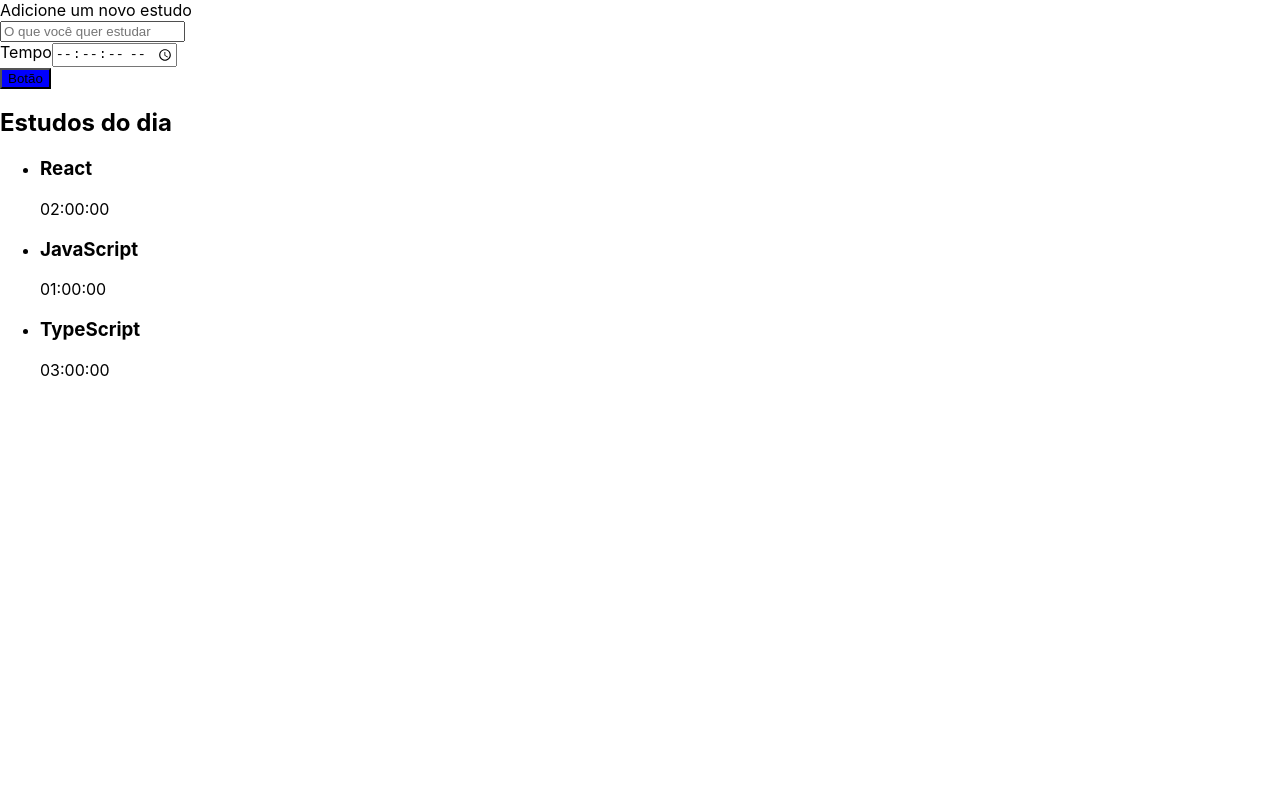
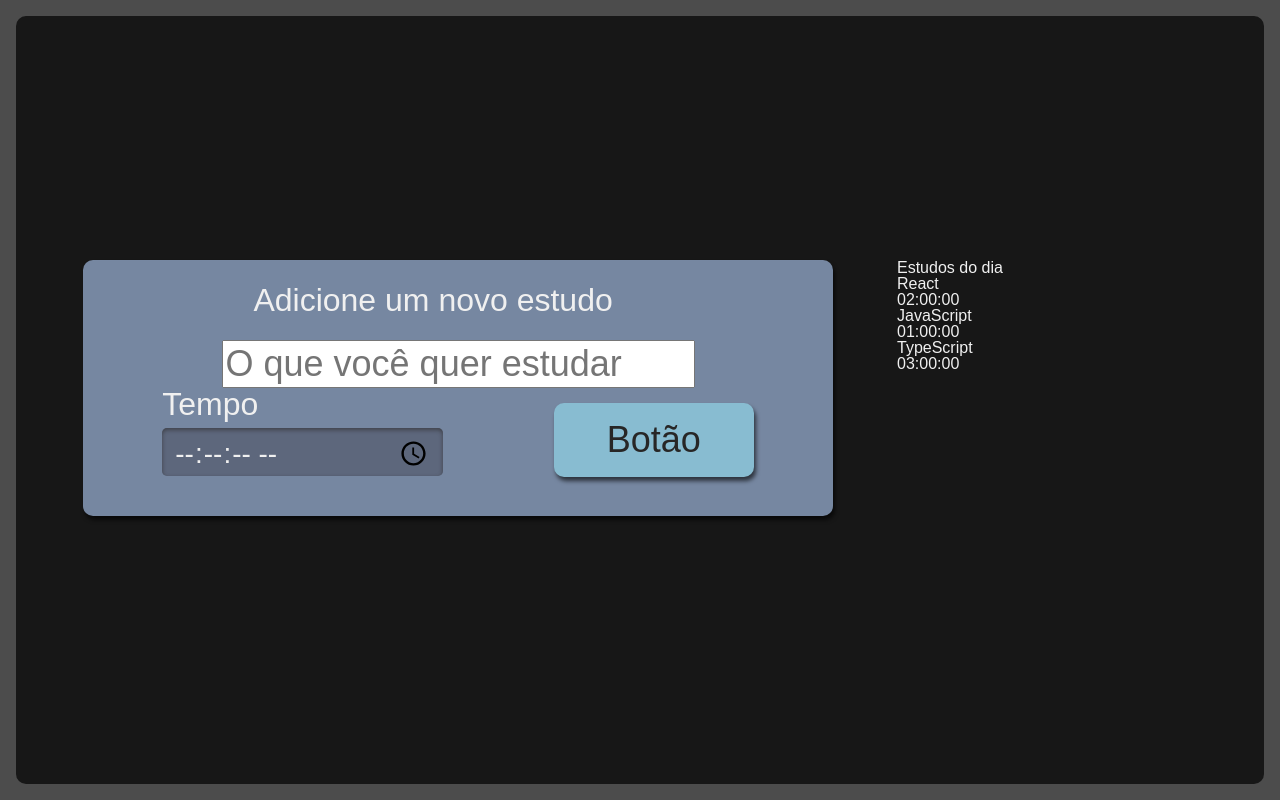
Before and after one commit to Vinicius8706/React-Alura, a React (Create React App) app: page / in a window 1280 px wide. Built offline with nearby package versions, Linux system fonts and the light colour scheme.

Commit message:
colocando o scss no index

```diff
--- a/package.json
+++ b/package.json
@@ -39,5 +39,8 @@
       "last 1 firefox version",
       "last 1 safari version"
     ]
+  },
+  "devDependencies": {
+    "sass": "^1.49.9"
   }
 }
--- a/src/App.tsx
+++ /dev/null
@@ -1,14 +0,0 @@
-import React from 'react';
-import Formulario from './components/formulario'
-import Lista from './components/lista';
-
-function App() {
-  return (
-    <div className="App">
-      <Formulario />
-      <Lista />
-    </div>
-  );
-}
-
-export default App;
--- a/src/components/botao/index.tsx
+++ b/src/components/botao/index.tsx
@@ -1,8 +1,10 @@
 import React from 'react';
+import './style.scss';
+
 
 class Botao extends React.Component { // botao extendido do componente react
   render() {
-    return (<button style={{backgroundColor: 'blue'}}>
+    return (<button className="botao">
       Botão
     </button>)
   }
--- /dev/null
+++ b/src/components/botao/style.scss
@@ -0,0 +1,25 @@
+.botao {
+  align-self: center;
+  background-color: #88bcd1;
+  border-radius: 10px;
+  box-shadow: 2px 4px 4px #0000009F;
+  color: #272626;
+  cursor: pointer;
+  font-size: 1.25rem;
+  padding: 16px;
+  width: 150px;
+
+  &:active {
+    background-color: #7CA6B7;
+    box-shadow: 2px 2px 4px #0000009F inset;
+  }
+}
+
+@media screen and (min-width: 1280px) {
+  .botao {
+    grid-column-start: span 2;
+    justify-self: center;
+    width: 200px;
+    font-size: 2.25rem;
+  }
+}
--- a/src/components/formulario/index.tsx
+++ b/src/components/formulario/index.tsx
@@ -1,15 +1,15 @@
 import React from 'react';
-import Botao from '../Botao'
-
+import Botao from '../botao'
+import './style.scss'
 class Formulario extends React.Component {
   render() {
     return (
-      <form>
-        <div>
+      <form className="novaTarefa">
+        <div className="inputContainer">
           <label htmlFor="tarefa">Adicione um novo estudo</label>
         </div>
         <input type="text" name="tarefa" id="tarefa" placeholder="O que você quer estudar" required />
-        <div>
+        <div className="inputContainer">
           <label htmlFor="tempoF">Tempo</label>
           <input type="time" step="1" name="tempo" id="tempo" min="00:00:00" max="1:30:00" required/>
         </div>
--- /dev/null
+++ b/src/components/formulario/style.scss
@@ -0,0 +1,61 @@
+.novaTarefa {
+  display:flex;
+  flex-direction: column;
+  grid-area: nova-tarefa;
+  background-color: #7687A1;
+  border-radius: 10px;
+  box-shadow: 2px 4px 4px #0000009F;
+  padding: 12px;
+
+  .inputContainer {
+    display: flex;
+    flex-direction: column;
+    width: 100%;
+    margin-bottom: 16px;
+
+    label {
+      margin-bottom: 8px;
+      font-size: 1.25rem;
+    }
+
+    input {
+      width: 100%;
+      padding: 8px 12px 4px;
+      box-sizing: border-box;
+      border: unset;
+      border-radius: 5px;
+      background-color: #5D677C;
+      box-shadow: 0px 2px 4px #2D2B2B9F inset;
+
+      &::placeholder {
+        color: #BFBFBF;
+      }
+    }
+  }
+
+  @media screen and (min-width: 1280px) {
+    flex-direction: row;
+    flex-wrap: wrap;
+    justify-content: space-around;
+    font-size: 2.25rem;
+    padding: 24px;
+    box-sizing: border-box;
+
+    .inputContainer {
+      width: calc(60% - 12px);
+
+      &:last-of-type {
+        width: 40%;
+      }
+
+      label {
+        font-size: 2rem;
+      }
+
+      input {
+        height: 100%;
+        font-size: 1.75rem;
+      }
+    }
+  }
+}
--- a/src/components/lista/index.tsx
+++ b/src/components/lista/index.tsx
@@ -1,4 +1,5 @@
 import React from 'react';
+import './style.scss';
 
 function Lista() {
   const tarefas = [{
@@ -14,9 +15,9 @@
   return (
     <aside>
       <h2>Estudos do dia</h2>
-      <ul>
+      <ul className="listaTarefas">
         {tarefas.map((item, index) => (
-          <li key={index}>
+          <li key={index} className="index">
             <h3>{item.tarefa}</h3>
             <span>{item.tempo}</span>
           </li>
--- /dev/null
+++ b/src/components/lista/style.scss
@@ -0,0 +1,75 @@
+.listaTarefas {
+  grid-area: tarefas;
+  height: 100%;
+
+  h2 {
+    font-size: 1.25rem;
+    margin-bottom: 12px;
+  }
+
+  ul {
+    max-height: 350px;
+    overflow-y: scroll;
+  	scrollbar-width: thin;
+  }
+
+  @media screen and (min-width:1280px) {
+
+    h2{
+      text-align: center;
+      font-size: 2.25rem;
+      margin-bottom: 24px;
+    }
+
+    ul {
+      overflow: auto;
+      max-height: 500px;
+    }
+  }
+}
+
+.item {
+  background-color: #4D4D4D;
+  border-radius: 8px;
+  box-shadow: 2px 4px 4px #0000009F;
+  padding: 12px;
+  margin-bottom: 8px;
+  position: relative;
+  cursor: pointer;
+
+  h3 {
+    margin-bottom: 8px;
+    word-break: break-all;
+  }
+
+  span {
+    color: #D0D0D0;
+  }
+
+  @media screen and (min-width:1280px) {
+    font-size: 1.8rem;
+  }
+}
+
+.itemSelecionado {
+  background-color: #292929;
+  box-shadow: 2px 4px 4px #0000009F inset;
+}
+
+.itemCompletado {
+  background-color: #566F42;
+  cursor: auto;
+
+  .concluido {
+    display: block;
+    background-image: url('../../assets/img/check-mark.svg');
+    background-repeat: no-repeat;
+    background-size: 38px 38px;
+    position: absolute;
+    top: 50%;
+    right: 12px;
+    transform: translateY(-50%);
+    width: 42px;
+    height: 43px;
+  }
+}
--- a/src/index.css
+++ b/src/index.css
@@ -11,3 +11,98 @@
   font-family: source-code-pro, Menlo, Monaco, Consolas, 'Courier New',
     monospace;
 }
+html, body, div, span, applet, object, iframe,
+h1, h2, h3, h4, h5, h6, p, blockquote, pre,
+a, abbr, acronym, address, big, cite, code,
+del, dfn, em, img, ins, kbd, q, s, samp,
+small, strike, strong, sub, sup, tt, var,
+b, u, i, center,
+dl, dt, dd, ol, ul, li,
+fieldset, form, label, legend,
+table, caption, tbody, tfoot, thead, tr, th, td,
+article, aside, canvas, details, embed,
+figure, figcaption, footer, header, hgroup,
+menu, nav, output, ruby, section, summary,
+time, mark, audio, video {
+	margin: 0;
+	padding: 0;
+	border: 0;
+	font-size: 100%;
+	font: inherit;
+	vertical-align: baseline;
+}
+/* HTML5 display-role reset for older browsers */
+article, aside, details, figcaption, figure,
+footer, header, hgroup, menu, nav, section {
+	display: block;
+}
+body {
+	line-height: 1;
+}
+ol, ul {
+	list-style: none;
+}
+blockquote, q {
+	quotes: none;
+}
+blockquote:before, blockquote:after,
+q:before, q:after {
+	content: '';
+	content: none;
+}
+table {
+	border-collapse: collapse;
+	border-spacing: 0;
+}
+
+
+input {
+	font-family: inherit;
+	font-size: inherit;
+	font-weight: inherit;
+	color: inherit;
+}
+
+button {
+	border: unset;
+	background-color: unset;
+	font-family: inherit;
+	font-size: inherit;
+	font-weight: inherit;
+	color: inherit;
+}
+
+@import url('https://fonts.googleapis.com/css2?family=Manjari&display=swap');
+
+body {
+	display: flex;
+	justify-content: center;
+	font-family: 'Manjari', sans-serif;
+	color: #F0F0F0;
+	background-color: #4C4C4C;
+	height: 100%;
+	width: 100%;
+	padding: 16px;
+	box-sizing: border-box;
+}
+
+#root {
+	width: 100%;
+}
+
+::-webkit-scrollbar {
+	width: 8px;
+}
+
+::-webkit-scrollbar-track {
+	background: unset;
+}
+
+::-webkit-scrollbar-thumb {
+	border-radius: 4px;
+	background: #888;
+}
+
+::-webkit-scrollbar-thumb:hover {
+	background: #555;
+}
--- a/src/index.tsx
+++ b/src/index.tsx
@@ -1,7 +1,7 @@
 import React from 'react';
 import ReactDOM from 'react-dom';
 import './index.css';
-import App from './App';
+import App from './pages/App';
 
 ReactDOM.render(
   <React.StrictMode>
--- /dev/null
+++ b/src/pages/App.tsx
@@ -0,0 +1,15 @@
+import React from 'react';
+import Formulario from '../components/formulario'
+import Lista from '../components/lista';
+import './style.scss';
+
+function App() {
+  return (
+    <div className="AppStyle">
+      <Formulario />
+      <Lista />
+    </div>
+  );
+}
+
+export default App;
--- /dev/null
+++ b/src/pages/style.scss
@@ -0,0 +1,30 @@
+.AppStyle {
+  display: grid;
+  grid-template-rows: min-content min-content auto;
+  grid-template-areas:
+  "nova-tarefa"
+  "cronometro"
+  "tarefas"
+  ;
+  row-gap: 24px;
+  min-width: 320px;
+  min-height: calc(100vh - 32px);
+  width: 100%;
+  padding: 32px;
+  box-sizing: border-box;
+  border-radius: 10px;
+  background-color: #171717;
+
+  @media screen and (min-width:1280px)  {
+    grid-template-areas:
+    "nova-tarefa tarefas"
+    "cronometro tarefas"
+    ;
+    column-gap: 64px;
+    grid-template-rows: min-content min-content;
+    grid-template-columns: 750px 300px;
+    justify-content: center;
+    align-content: center;
+    padding: 64px;
+  }
+}
```
Also changed, not shown: src/assets/img/check-mark.svg (added), 1 other file (tests, documents, lock files or other folders).
